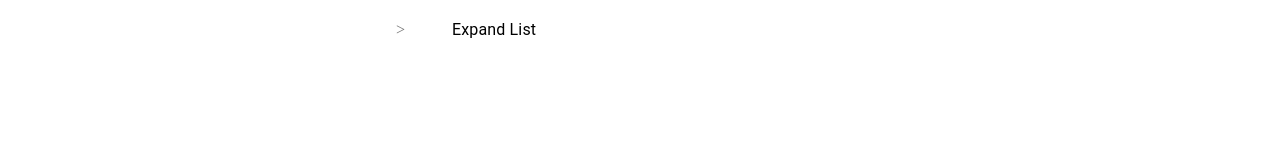
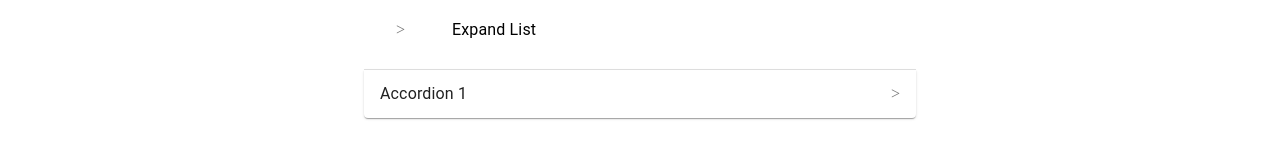
Before and after one commit to malikahsan13/material-ui-components, a React (Create React App) app: page / in a window 1280 px wide. Shown: the part 440-598 px from the top of the page. Built offline with nearby package versions, Linux system fonts and the light colour scheme.

Commit message:
added accordion

```diff
--- a/src/components/Page1.js
+++ b/src/components/Page1.js
@@ -24,6 +24,9 @@ import {
   Collapse,
   ListItemIcon,
   ListItemText,
+  Accordion,
+  AccordionSummary,
+  AccordionDetails,
 } from "@mui/material";
 import { Container } from "@mui/system";
 import React, { useState } from "react";
@@ -135,6 +138,14 @@ function Page1() {
             ))}
           </List>
         </Collapse>
+        <Accordion>
+            <AccordionSummary expandIcon=">">
+                <Typography>Accordion 1</Typography>
+            </AccordionSummary>
+            <AccordionDetails>
+                Detail of Accorion 1
+            </AccordionDetails>
+        </Accordion>
       </Container>
     </div>
   );
```
